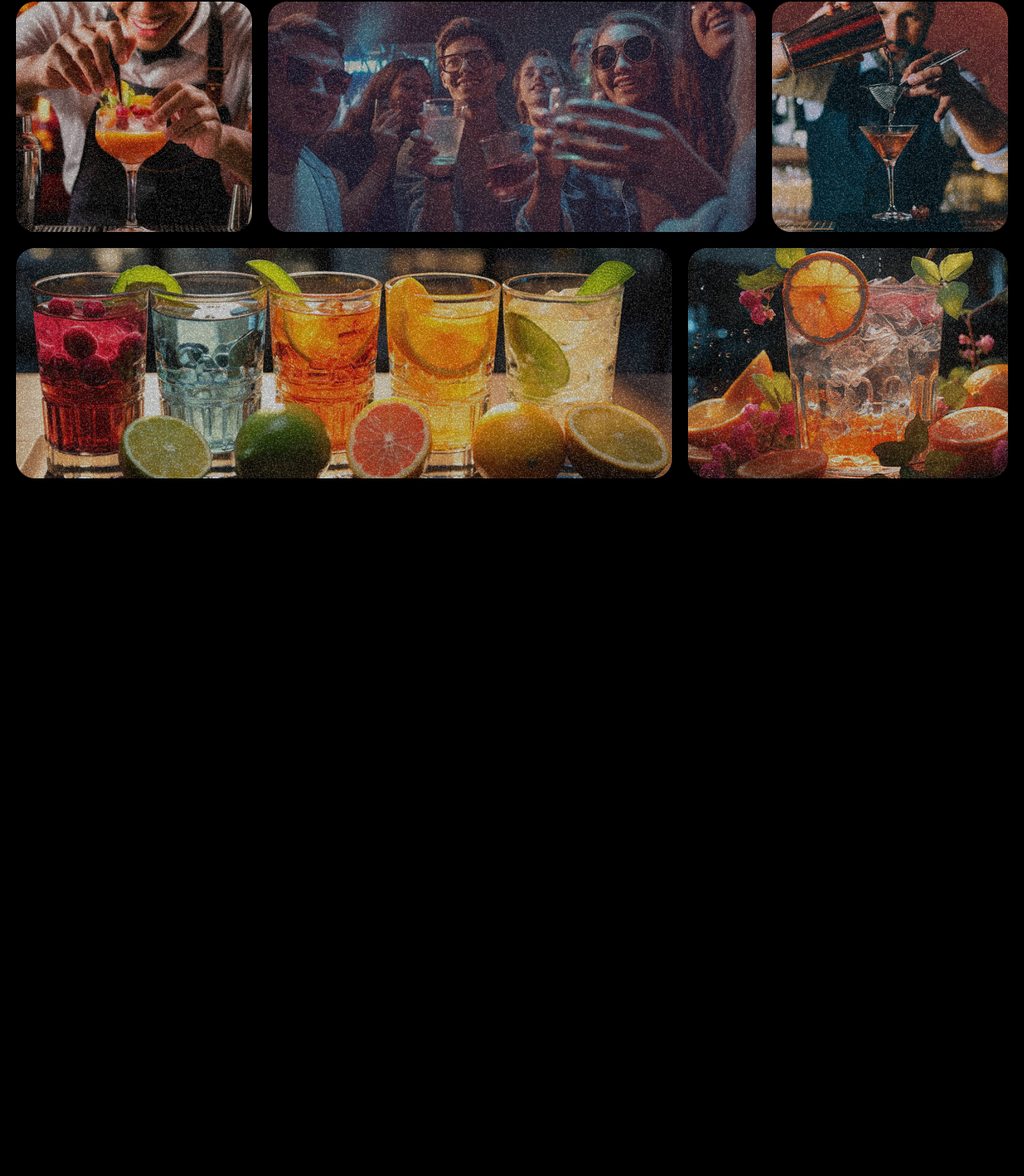
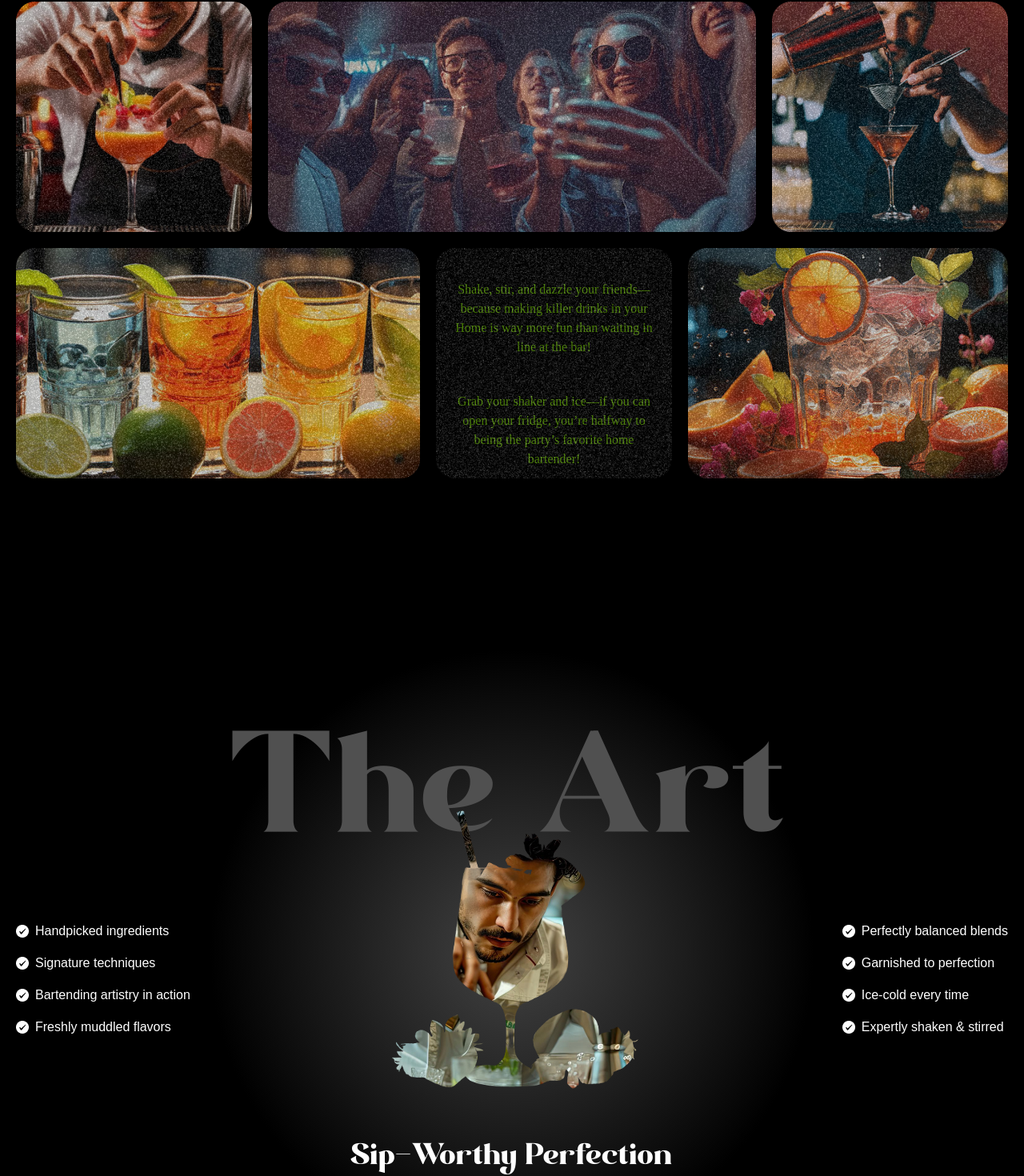
Before and after one commit to deregowskipiotr/alk-gsap-app, a React (Vite) app: page / in a window 1280 px wide. Shown: the part 2022-3492 px from the top of the page at 80% size. Before the commit the page ends 2732 px from the top, so only its background shows below. Built offline with nearby package versions, Linux system fonts and the light colour scheme; a web font is replaced by a local one.

Commit message:
Implement Art section

```diff
--- a/constants/index.js
+++ b/constants/index.js
@@ -8,7 +8,7 @@ const navLinks = [
     title: "About Us",
   },
   {
-    id: "work",
+    id: "art",
     title: "The Art",
   },
   {
--- a/src/App.jsx
+++ b/src/App.jsx
@@ -4,6 +4,7 @@ import Navbar from "./components/Navbar";
 import Hero from "./components/Hero";
 import Cocktails from "./components/Cocktails";
 import About from "./components/About";
+import Art from "./components/Art";
 
 gsap.registerPlugin(ScrollTrigger, SplitText);
 
@@ -14,6 +15,7 @@ const App = () => {
       <Hero />
       <Cocktails />
       <About />
+      <Art />
     </main>
   )
 }
--- a/src/components/About.jsx
+++ b/src/components/About.jsx
@@ -68,9 +68,19 @@ const About = () => {
       </div>
 
       <div className="bottom-grid">
-        <div className="md:col-span-8">
+        <div className="md:col-span-5">
           <div className="noisy hover:opacity-0 duration-600 transition-all ease-in-out cursor-pointer" />
           <img src="/images/abt3.png" alt="grid-img-3" />
+        </div>
+
+        <div className="md:col-span-3 text-center px-6 font-serif text-lime-600">
+          <div className="noisy hover:opacity-0 duration-600 transition-all ease-in-out cursor-pointer" />
+          <p className="mt-10">
+            Shake, stir, and dazzle your friends—because making killer drinks in
+            your Home is way more fun than waiting in line at the bar!</p> <br />
+           <p className="mt-5"> Grab your shaker and ice—if you can open your fridge, you’re halfway
+            to being the party’s favorite home bartender!
+          </p>
         </div>
 
         <div className="md:col-span-4">
--- /dev/null
+++ b/src/components/Art.jsx
@@ -0,0 +1,73 @@
+import gsap from 'gsap';
+import { useGSAP } from '@gsap/react';
+import { featureLists, goodLists } from '../../constants'
+import { useMediaQuery } from 'react-responsive';
+
+const Art = () => {
+  const isMobile = useMediaQuery({ maxWidth: 768 });
+
+  useGSAP(() => {
+    const start = isMobile ? "top 20%" : "top top";
+
+    const maskTimeline = gsap.timeline({
+      scrollTrigger: {
+        trigger: "#art",
+        start,
+        end: 'bottom center',
+        scrub: 1.5,
+        pin: true,
+      },
+    });
+
+    maskTimeline
+     .to('.will-fade', { opacity: 0, stagger: 0.2, ease: 'power1.inOut' })
+     .to('.masked-img', { scale: 1.3, maskPosition: 'center', maskSize: '400%', duration: 1, ease: 'power1.inOut' })
+     .to('#mask-content', { opacity: 1, y: 0, duration: 1, ease: 'power1.inOut' })
+  });
+
+  return (
+    <div id="art">
+      <div className="container mx-auto h-full pt-20">
+        <h2 className="will-fade">The Art</h2>
+
+        <div className="content">
+          <ul className="space-y-4 will-fade">
+            {goodLists.map((feature, index) => (
+              <li key={index} className="flex items-center gap-2">
+                <img src="/images/check.png" alt="check" />
+                <p>{feature}</p>
+              </li>
+            ))}
+          </ul>
+
+          <div className="cocktail-img">
+            <img
+              src="/images/under-img.jpg"
+              alt="cocktail"
+              className="abs-center masked-img size-full object-contain"
+            />
+          </div>
+
+          <ul className="space-y-4 will-fade">
+            {featureLists.map((feature, index) => (
+              <li key={index} className="flex items-center justify-start gap-2">
+                <img src="/images/check.png" alt="check" />
+                <p className="md:w-fit w-60">{feature}</p>
+              </li>
+            ))}
+          </ul>
+        </div>
+
+        <div className="masked-container">
+          <h2 className="will-fade">Sip-Worthy Perfection</h2>
+          <div id='mask-content'>
+            <h3>Made with craft, Care and Passion.</h3>
+            <p>This isn't just a cocktail. It's an experience that you'll never forget.</p>
+          </div>
+        </div>
+      </div>
+    </div>
+  );
+}
+
+export default Art
--- a/src/index.css
+++ b/src/index.css
@@ -248,11 +248,11 @@ body {
         @apply flex-center flex-col min-h-dvh p-5 mt-20 relative radial-gradient;
 
         h2 {
-            @apply relative md:text-[20vw] text-8xl text-nowrap leading-none font-modern-negra text-center text-[#505050] mb-8;
+            @apply relative md:text-[18vw] text-8xl text-nowrap leading-none font-modern-negra text-center text-[#505050] mb-8;
         }
 
         .content {
-            @apply flex md:flex-row flex-col justify-between md:mb-16 md:mt-0 mt-40 gap-10;
+            @apply flex md:flex-row flex-col justify-between md:mb-16 md:mt-0 mt-40 gap-8;
         }
 
         .cocktail-img {
```
